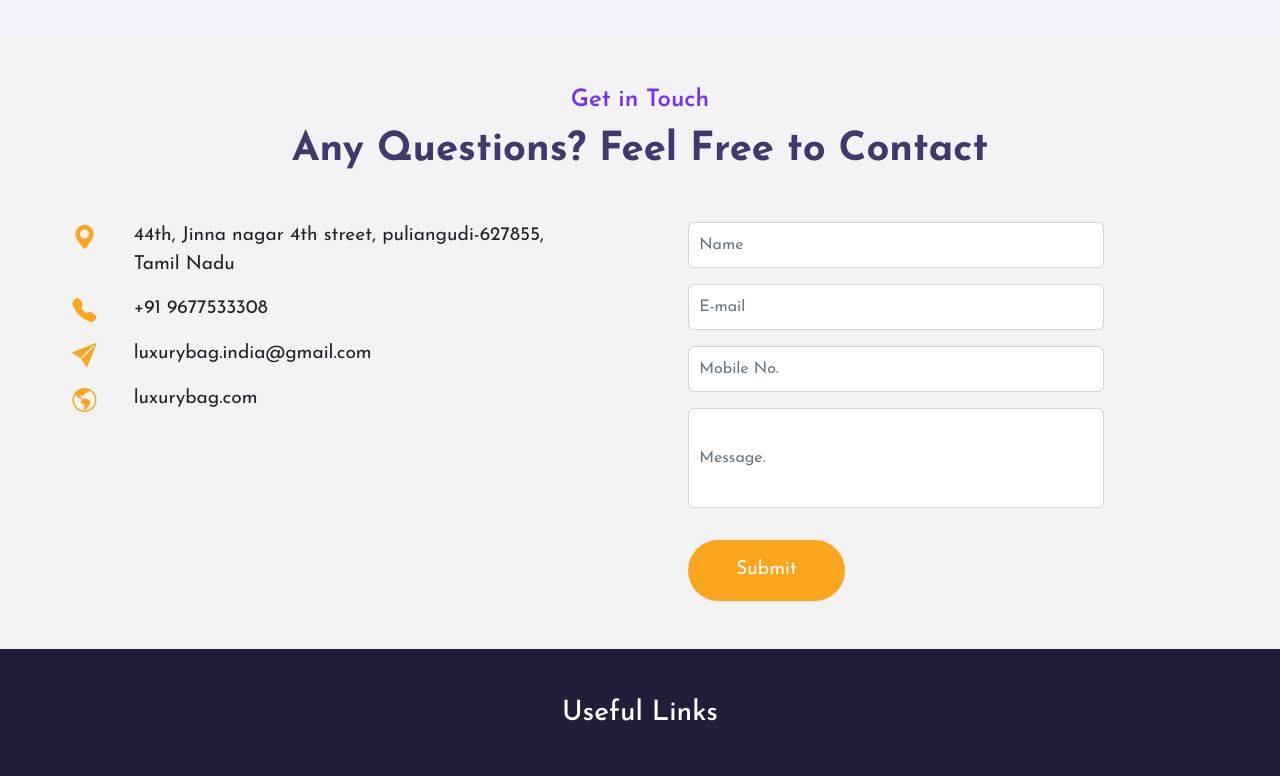
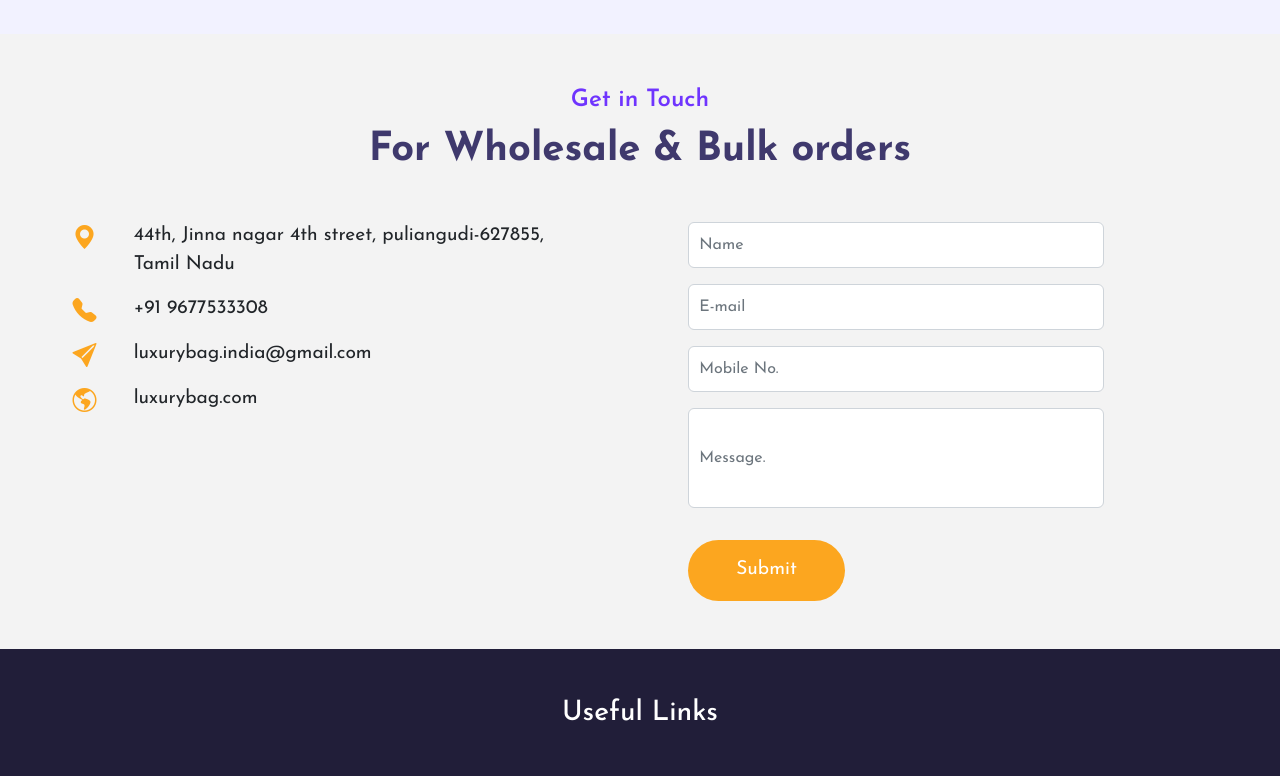
Before and after one commit to LUXURYGIT/luxuryindia2, a plain HTML site: page index.html in a window 1280 px wide. Shown: the part 4220-4996 px from the top of the page. Drawn offline with nearby package versions, Linux system fonts and the light colour scheme.

Commit message:
Initial commit

```diff
--- a/index.html
+++ b/index.html
@@ -895,7 +895,7 @@
     <section class="contact py-5" id="contact">
       <div class="heading text-center">
         <small>Get in Touch</small>
-        <h3>Any Questions? Feel Free to Contact</h3>
+        <h3>For Wholesale & Bulk orders</h3>
       </div>
       <div class="row justify-content-evenly mt-5">
         <div class="col-md-5 col-10 contact-details" data-aos="slide-right">
```
